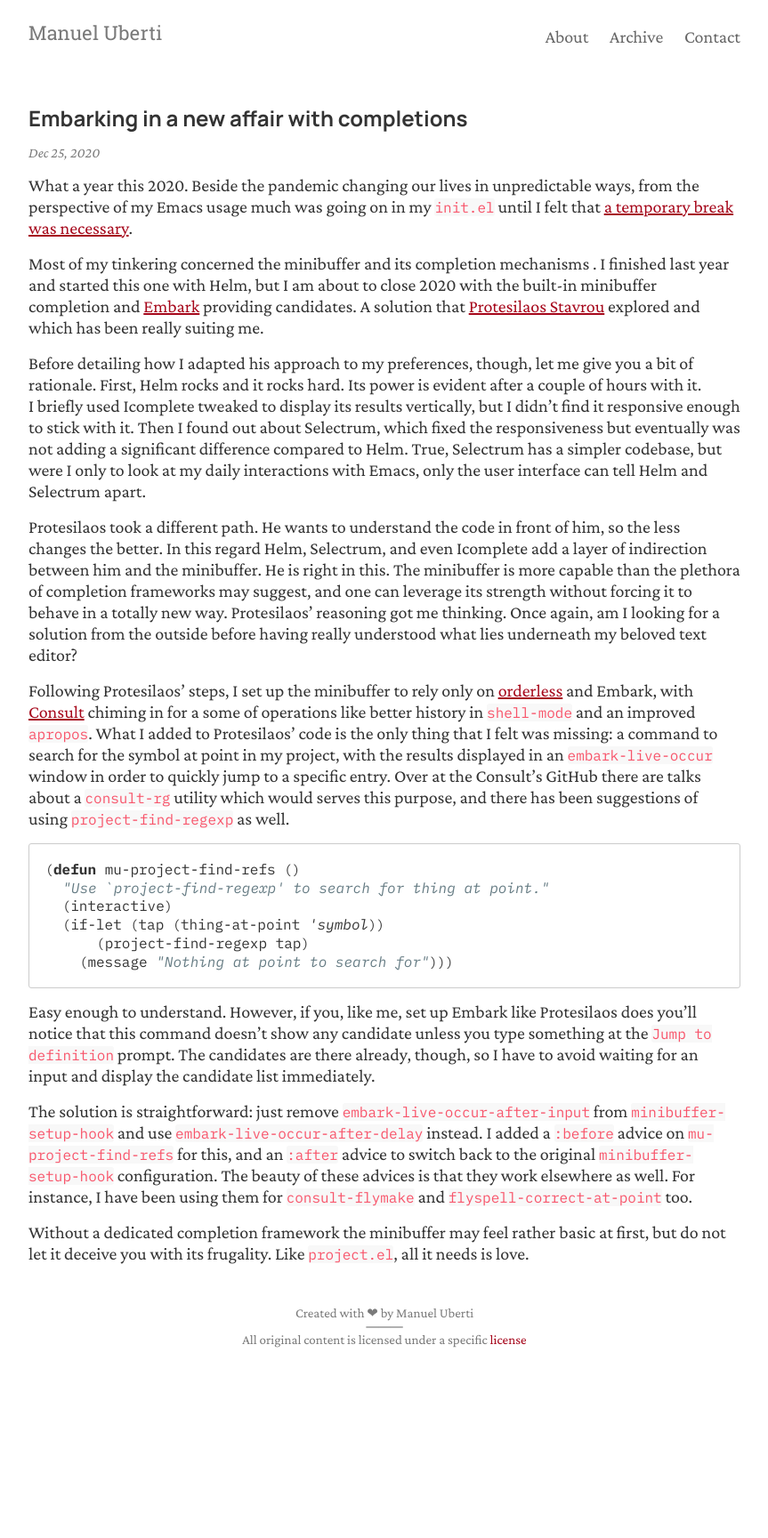
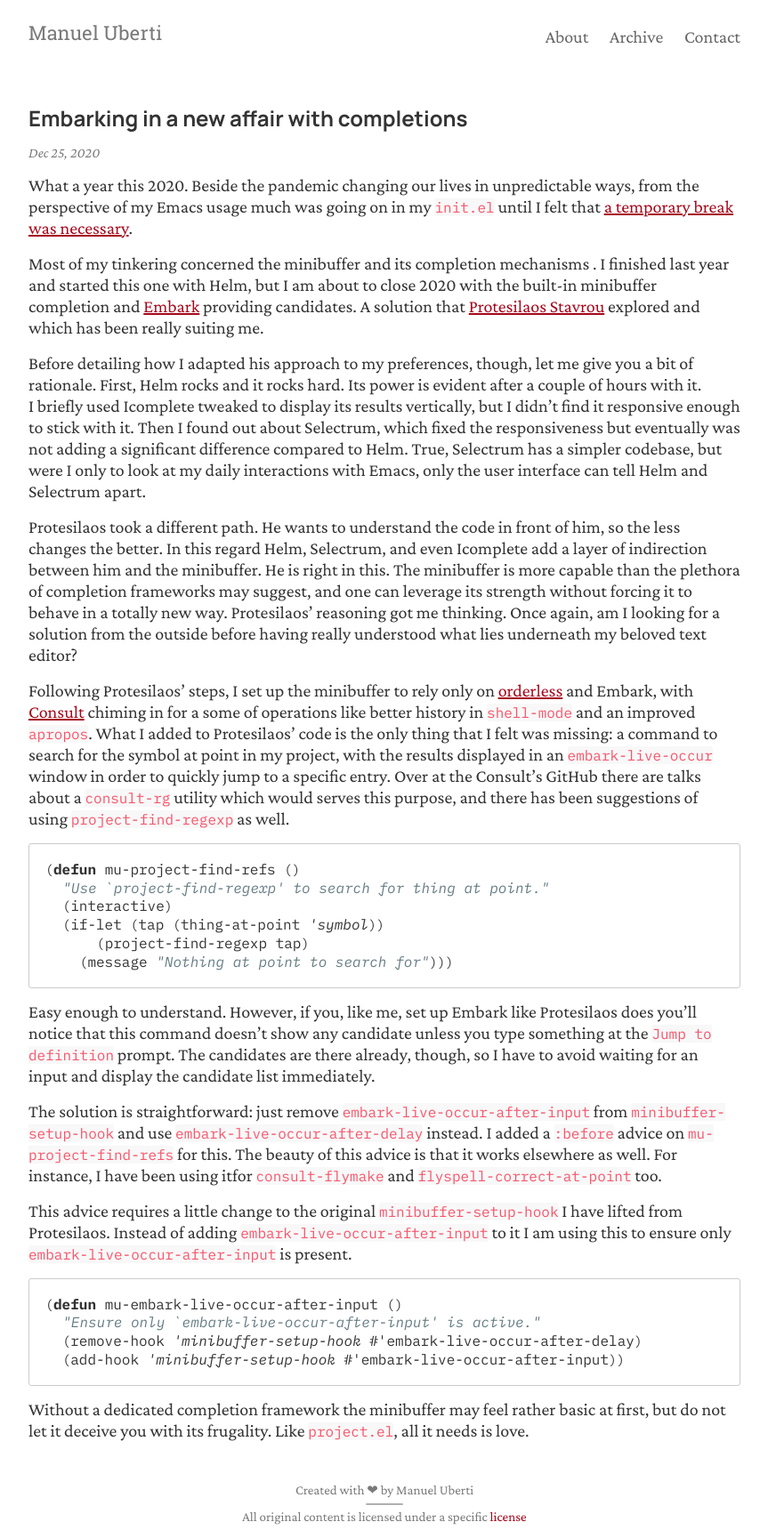
Before and after one commit to manuel-uberti/manuel-uberti.github.io, a Jekyll site: the page built from _posts/2020-12-25-embark.md, in a window 1280 px wide. Shown: the whole page at 89% size, without its empty margins (208-1071 px from the left). Built offline with Jekyll 4.4.1, drawn with Linux system fonts in a browser that asks for light colours; before the commit the page ends 1530 px from its top, so only the background shows below that.

Commit message:
Fix solution

````diff
--- a/_posts/2020-12-25-embark.md
+++ b/_posts/2020-12-25-embark.md
@@ -61,10 +61,20 @@
 
 The solution is straightforward: just remove `embark-live-occur-after-input` from
 `minibuffer-setup-hook` and use `embark-live-occur-after-delay` instead. I added a
-`:before` advice on `mu-project-find-refs` for this, and an `:after` advice to switch
-back to the original `minibuffer-setup-hook` configuration. The beauty of these
-advices is that they work elsewhere as well. For instance, I have been using
-them for `consult-flymake` and `flyspell-correct-at-point` too.
+`:before` advice on `mu-project-find-refs` for this. The beauty of this advice is
+that it works elsewhere as well. For instance, I have been using itfor
+`consult-flymake` and `flyspell-correct-at-point` too.
+
+This advice requires a little change to the original `minibuffer-setup-hook`
+I have lifted from Protesilaos. Instead of adding `embark-live-occur-after-input`
+to it I am using this to ensure only `embark-live-occur-after-input` is present.
+
+``` emacs-lisp
+(defun mu-embark-live-occur-after-input ()
+  "Ensure only `embark-live-occur-after-input' is active."
+  (remove-hook 'minibuffer-setup-hook #'embark-live-occur-after-delay)
+  (add-hook 'minibuffer-setup-hook #'embark-live-occur-after-input))
+```
 
 Without a dedicated completion framework the minibuffer may feel rather basic at
 first, but do not let it deceive you with its frugality. Like `project.el`, all it
````
